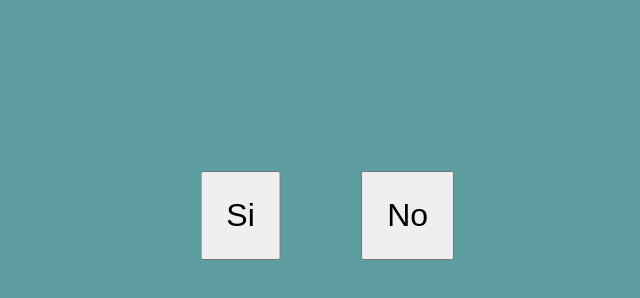
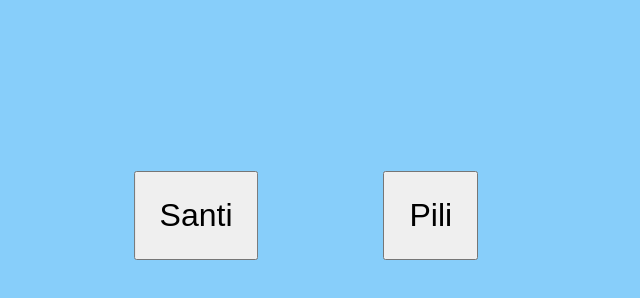
Before and after one commit to sanmazzu04/te-gane, a plain HTML site: page index.html in a window 1280 px wide. Shown: the part 250-548 px from the top of the page, without its empty margins (319-959 px from the left). Drawn offline with Linux system fonts and the light colour scheme.

Commit message:
Add files via upload

```diff
--- a/index.html
+++ b/index.html
@@ -10,9 +10,9 @@
 <body>
 
     <div class="contenedor">
-        <p>¿Te gano todas las discuciones?</p>
-        <button id="yesBtn">Si</button>
-        <button id="noBtn">No</button>
+        <p>quien gano mas discuciones?</p>
+        <button id="yesBtn">Santi</button>
+        <button id="noBtn">Pili</button>
     </div>
     <script src="index.js"></script>
 
--- a/index.js
+++ b/index.js
@@ -1,7 +1,7 @@
 const yesBtn = document.querySelector('#yesBtn');
 
 yesBtn.addEventListener('click',function () {
-    alert('ya sabia *saca la lengua')
+    alert('muy bien ahora no te voy a tener que sacar mas bombillas')
 });
 
 const noBtn = document.querySelector('#noBtn');
--- a/style.css
+++ b/style.css
@@ -3,7 +3,7 @@
 }
 
 .contenedor{
-    background: cadetblue;
+    background: lightskyblue;
     width: 100vw;
     height: 100vh;
     text-align: center;
```
